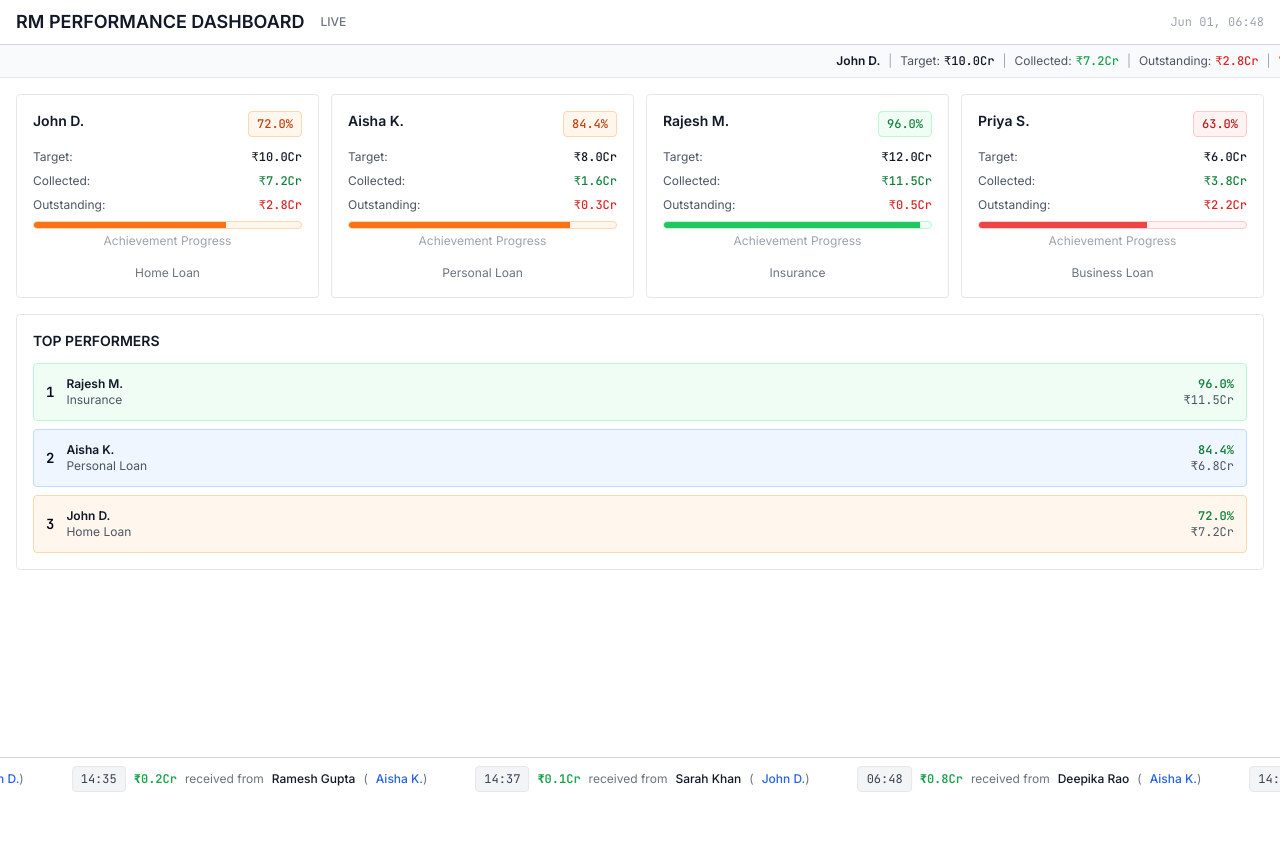
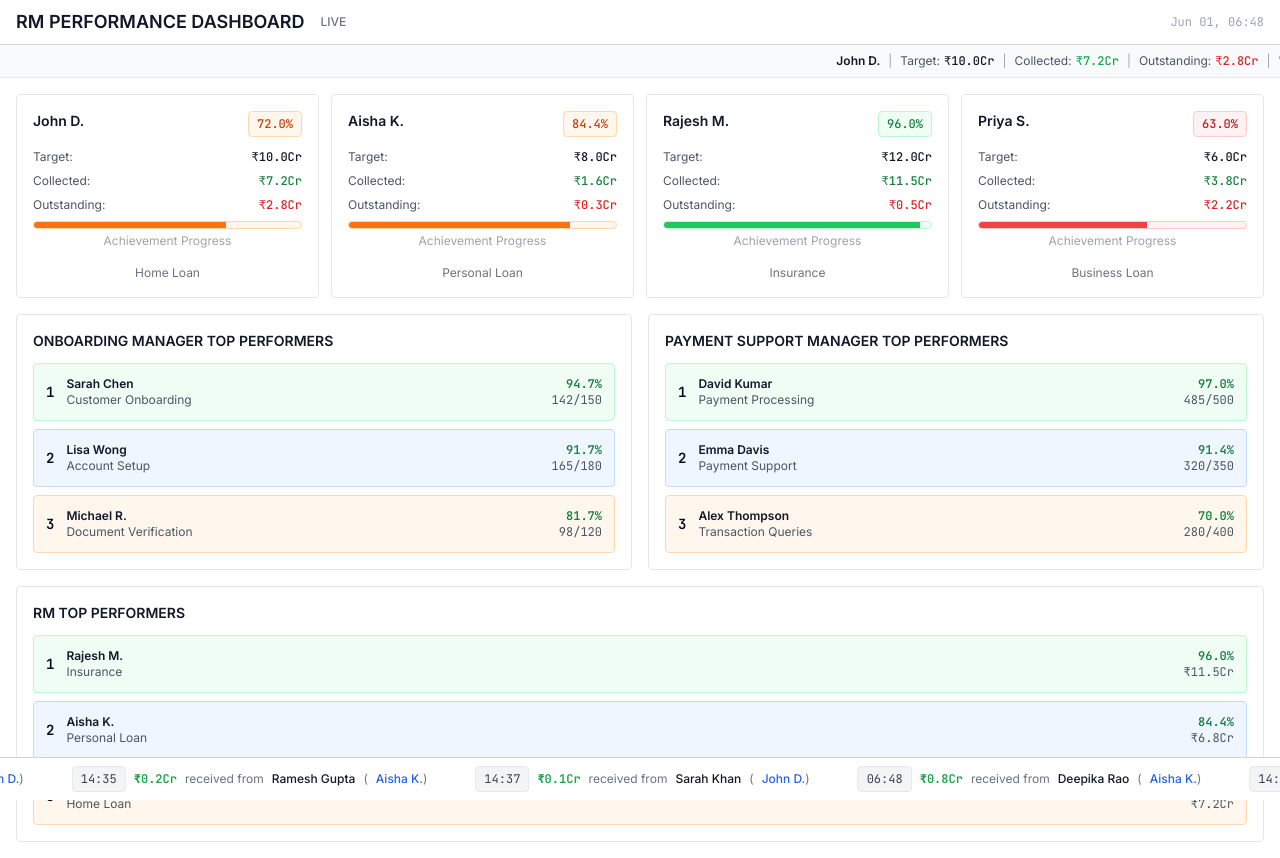
Before and after one commit to thevishaljaiswal/rm-ticker-dash, a React (Vite) app: page / in a window 1280 px wide. Before the commit the page ends 800 px from the top, so only its background shows below. Built offline with nearby package versions, Linux system fonts and the light colour scheme.

Commit message:
Add top performers sections
Create two side-by-side sections for top performers, one for Onboarding Managers and another for Payment Support Managers.

```diff
--- a/src/components/RMDashboard.tsx
+++ b/src/components/RMDashboard.tsx
@@ -1,4 +1,3 @@
-
 import React, { useState, useEffect } from 'react';
 import { MovingMarquee } from './MovingMarquee';
 import { LiveUpdatesMarquee } from './LiveUpdatesMarquee';
@@ -11,6 +10,16 @@ interface RMData {
   target: number;
   collected: number;
   outstanding: number;
+  category: string;
+  achievementPercentage: number;
+  status: 'green' | 'yellow' | 'red';
+}
+
+interface ManagerData {
+  id: string;
+  name: string;
+  target: number;
+  achieved: number;
   category: string;
   achievementPercentage: number;
   status: 'green' | 'yellow' | 'red';
@@ -65,6 +74,66 @@ const RMDashboard = () => {
       outstanding: 2_20_00_000, // 2.2 Cr
       category: 'Business Loan',
       achievementPercentage: 63,
+      status: 'red'
+    }
+  ]);
+
+  const [onboardingManagers, setOnboardingManagers] = useState<ManagerData[]>([
+    {
+      id: '1',
+      name: 'Sarah Chen',
+      target: 150,
+      achieved: 142,
+      category: 'Customer Onboarding',
+      achievementPercentage: 94.7,
+      status: 'green'
+    },
+    {
+      id: '2',
+      name: 'Michael R.',
+      target: 120,
+      achieved: 98,
+      category: 'Document Verification',
+      achievementPercentage: 81.7,
+      status: 'yellow'
+    },
+    {
+      id: '3',
+      name: 'Lisa Wong',
+      target: 180,
+      achieved: 165,
+      category: 'Account Setup',
+      achievementPercentage: 91.7,
+      status: 'green'
+    }
+  ]);
+
+  const [paymentManagers, setPaymentManagers] = useState<ManagerData[]>([
+    {
+      id: '1',
+      name: 'David Kumar',
+      target: 500,
+      achieved: 485,
+      category: 'Payment Processing',
+      achievementPercentage: 97.0,
+      status: 'green'
+    },
+    {
+      id: '2',
+      name: 'Emma Davis',
+      target: 350,
+      achieved: 320,
+      category: 'Payment Support',
+      achievementPercentage: 91.4,
+      status: 'green'
+    },
+    {
+      id: '3',
+      name: 'Alex Thompson',
+      target: 400,
+      achieved: 280,
+      category: 'Transaction Queries',
+      achievementPercentage: 70.0,
       status: 'red'
     }
   ]);
@@ -154,6 +223,10 @@ const RMDashboard = () => {
   const formatCurrency = (amount: number) => {
     const crores = amount / 10_000_000;
     return `₹${crores.toFixed(1)}Cr`;
+  };
+
+  const formatCount = (count: number) => {
+    return count.toString();
   };
 
   return (
@@ -247,10 +320,91 @@ const RMDashboard = () => {
           ))}
         </div>
 
-        {/* Leaderboard */}
+        {/* Top Performers Sections - Side by Side */}
+        <div className="grid grid-cols-1 lg:grid-cols-2 gap-4">
+          {/* Onboarding Manager Top Performers */}
+          <div className="bg-white border border-gray-200 rounded-sm p-4">
+            <h2 className="text-sm font-semibold text-gray-900 mb-3 font-sans">
+              ONBOARDING MANAGER TOP PERFORMERS
+            </h2>
+            <div className="space-y-2">
+              {[...onboardingManagers]
+                .sort((a, b) => b.achievementPercentage - a.achievementPercentage)
+                .map((manager, index) => (
+                  <div
+                    key={manager.id}
+                    className={`flex items-center justify-between p-3 rounded-sm border text-xs ${
+                      index === 0 ? 'bg-green-50 border-green-200' :
+                      index === 1 ? 'bg-blue-50 border-blue-200' :
+                      'bg-orange-50 border-orange-200'
+                    }`}
+                  >
+                    <div className="flex items-center space-x-3">
+                      <span className="text-sm font-mono font-bold">
+                        {index + 1}
+                      </span>
+                      <div>
+                        <div className="font-semibold text-gray-900 font-sans">{manager.name}</div>
+                        <div className="text-gray-600 font-sans">{manager.category}</div>
+                      </div>
+                    </div>
+                    <div className="text-right">
+                      <div className="font-bold text-green-700 font-mono">
+                        {manager.achievementPercentage.toFixed(1)}%
+                      </div>
+                      <div className="text-gray-600 font-mono">
+                        {manager.achieved}/{manager.target}
+                      </div>
+                    </div>
+                  </div>
+                ))}
+            </div>
+          </div>
+
+          {/* Payment Support Manager Top Performers */}
+          <div className="bg-white border border-gray-200 rounded-sm p-4">
+            <h2 className="text-sm font-semibold text-gray-900 mb-3 font-sans">
+              PAYMENT SUPPORT MANAGER TOP PERFORMERS
+            </h2>
+            <div className="space-y-2">
+              {[...paymentManagers]
+                .sort((a, b) => b.achievementPercentage - a.achievementPercentage)
+                .map((manager, index) => (
+                  <div
+                    key={manager.id}
+                    className={`flex items-center justify-between p-3 rounded-sm border text-xs ${
+                      index === 0 ? 'bg-green-50 border-green-200' :
+                      index === 1 ? 'bg-blue-50 border-blue-200' :
+                      'bg-orange-50 border-orange-200'
+                    }`}
+                  >
+                    <div className="flex items-center space-x-3">
+                      <span className="text-sm font-mono font-bold">
+                        {index + 1}
+                      </span>
+                      <div>
+                        <div className="font-semibold text-gray-900 font-sans">{manager.name}</div>
+                        <div className="text-gray-600 font-sans">{manager.category}</div>
+                      </div>
+                    </div>
+                    <div className="text-right">
+                      <div className="font-bold text-green-700 font-mono">
+                        {manager.achievementPercentage.toFixed(1)}%
+                      </div>
+                      <div className="text-gray-600 font-mono">
+                        {manager.achieved}/{manager.target}
+                      </div>
+                    </div>
+                  </div>
+                ))}
+            </div>
+          </div>
+        </div>
+
+        {/* Original Leaderboard */}
         <div className="bg-white border border-gray-200 rounded-sm p-4">
           <h2 className="text-sm font-semibold text-gray-900 mb-3 font-sans">
-            TOP PERFORMERS
+            RM TOP PERFORMERS
           </h2>
           <div className="space-y-2">
             {[...rmData]
```
